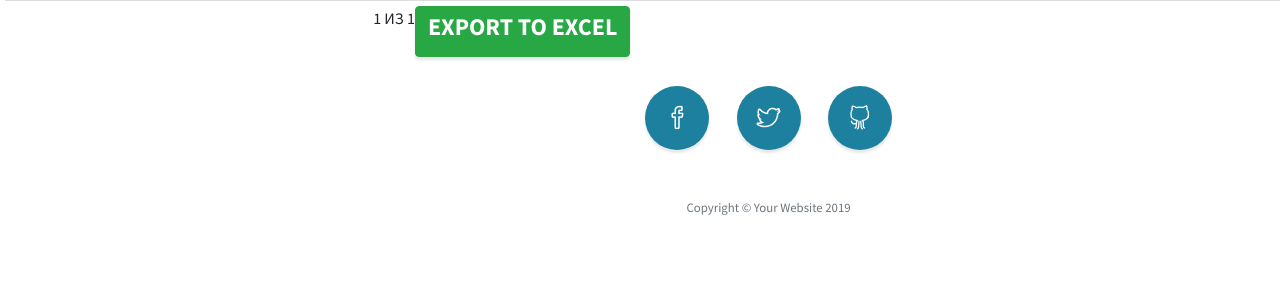
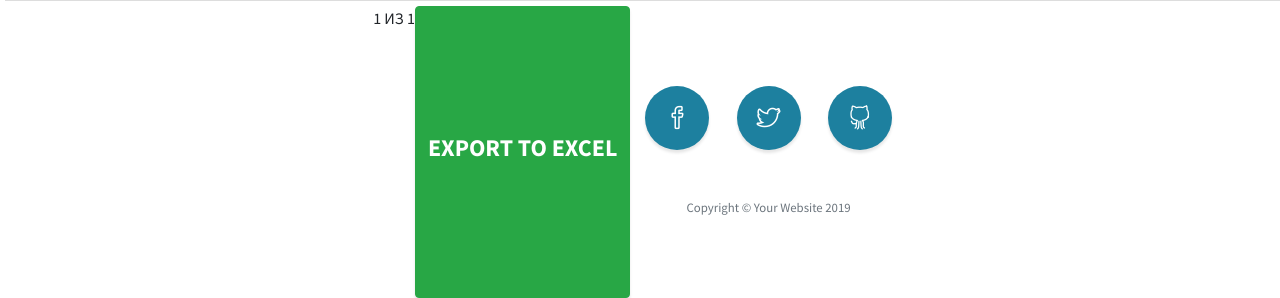
Before and after one commit to AlikBerry/Docbiz_enterprise, a Django app: page /table_trans/ in a window 1280 px wide. Shown: the part 1098-1396 px from the top of the page. Run offline with Django 3.2, Linux system fonts and the light colour scheme; the visitor is signed in with stand-in values (Sample User, id 1); data that the repository does not hold is empty; some libraries are stand-ins or nearby versions.

Commit message:
Update table_transaction.html

```diff
--- a/templates/table_transaction.html
+++ b/templates/table_transaction.html
@@ -232,12 +232,12 @@ var tableToExcel = (function() {
        </span>
    </div>
 
-
+ <button class="btn btn-success" onclick="tableToExcel('testTable', 'W3C Example Table')"><h4>EXPORT TO EXCEL</h4></button>
 {% endif %}
 
-  <div>
-    <button class="btn btn-success" onclick="tableToExcel('testTable', 'W3C Example Table')" ><h4>EXPORT TO EXCEL</h4></button>
-  </div>
+
+
+
 
 
 
```
